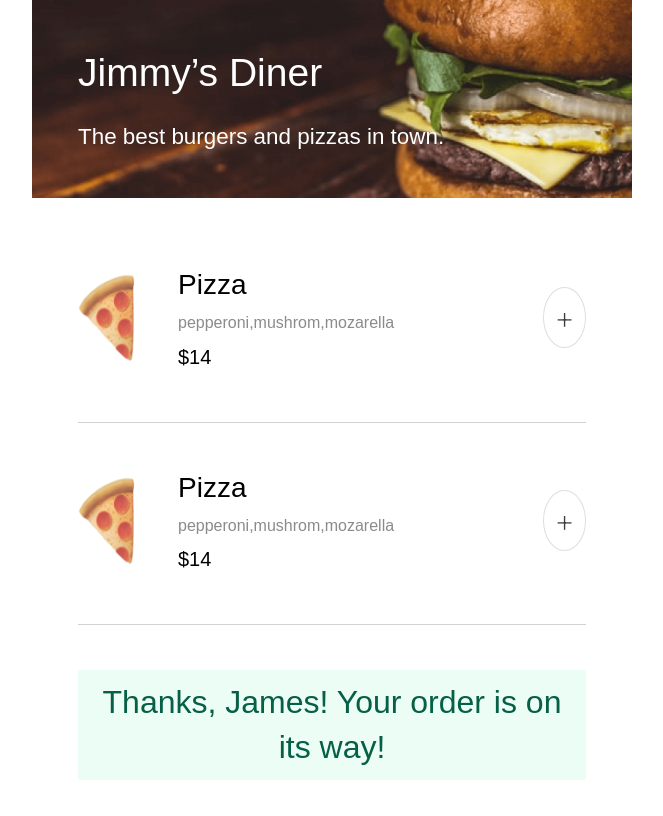
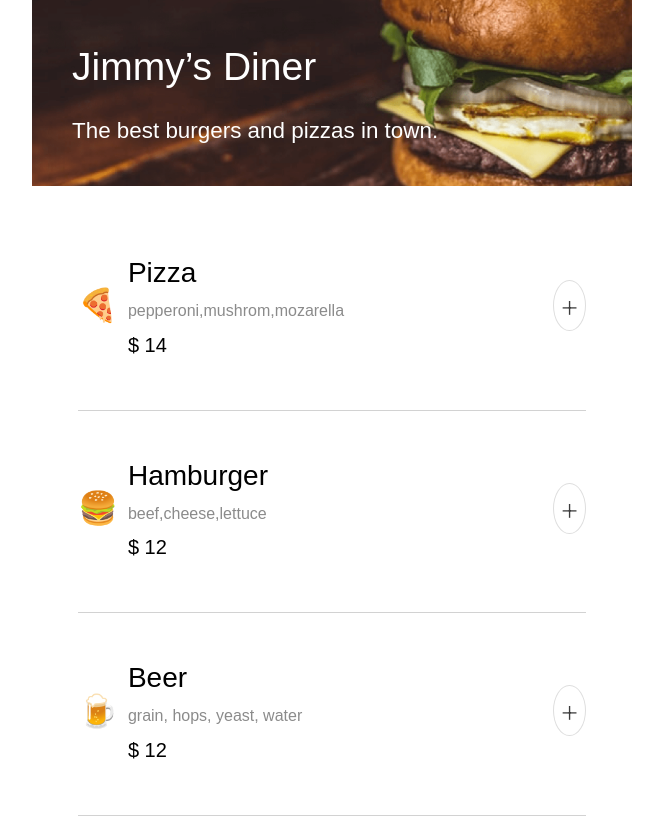
Before and after one commit to ameh-samson/Restaurant-ordering-app, a plain HTML site: page index.html in a window 1280 px wide. Shown: the whole page, without its empty margins (308-971 px from the left). Drawn offline with Linux system fonts and the light colour scheme; a web font is replaced by a local one.

Commit message:
getMenuHTML function added and rendered to the DOM

```diff
--- a/data.js
+++ b/data.js
@@ -1,23 +1,23 @@
-const menuArray = [
+export const menuArray = [
   {
     name: "Pizza",
     ingredients: ["pepperoni", "mushrom", "mozarella"],
     id: 0,
     price: 14,
-        emoji: "🍕"
+    emoji: "🍕",
   },
   {
     name: "Hamburger",
     ingredients: ["beef", "cheese", "lettuce"],
     price: 12,
     emoji: "🍔",
-        id: 1
+    id: 1,
   },
   {
     name: "Beer",
     ingredients: ["grain, hops, yeast, water"],
     price: 12,
     emoji: "🍺",
-        id: 2
-    }
-]
+    id: 2,
+  },
+];
--- a/index.css
+++ b/index.css
@@ -82,7 +82,7 @@ p {
   background: url("img/header-img.png");
   background-position: center;
   background-size: cover;
-  padding: 46px;
+  padding: 40px;
   margin-bottom: 67px;
 }
 
@@ -96,14 +96,12 @@ p {
 }
 
 .menu-item-img {
-  display: inline-block;
-  width: 70px;
-  height: 89px;
+  font-size: 32px;
 }
 
 .menu-item-content {
   flex: 1;
-  margin-left: 30px;
+  margin: 0 10px;
 }
 
 .menu-item-description {
@@ -121,9 +119,8 @@ p {
   background: none;
   border: 1.5px solid #dedede;
   border-radius: 50%;
-  padding: 10px;
+  padding: 5px;
   cursor: pointer;
-  box-sizing: border-box;
 }
 
 .checkout-title {
--- a/index.html
+++ b/index.html
@@ -17,13 +17,13 @@
     <title>Jimmy’s Diner</title>
   </head>
   <body>
-    <main>
+    <main class="main">
       <header class="header container">
         <h1 class="header-title">Jimmy’s Diner</h1>
         <h2 class="header-description">The best burgers and pizzas in town.</h2>
       </header>
 
-      <section class="menu-section">
+      <!-- <section class="menu-section">
         <div class="container">
           <div class="menu-item-container">
             <img class="menu-item-img" src="img/itemgraphic.png" alt="" />
@@ -123,7 +123,7 @@
             Thanks, James! Your order is on its way!
           </h1>
         </div>
-      </section>
+      </section> -->
     </main>
 
     <!-- Javascript link -->
--- a/index.js
+++ b/index.js
@@ -0,0 +1,37 @@
+import { menuArray } from "./data.js";
+
+document.addEventListener("DOMContentLoaded", () => {
+  getMenuHTML();
+});
+
+document.addEventListener("click", (e) => {
+  if (e.target.dataset.itemName) {
+    // getCheckoutHTML();
+  }
+});
+
+function getMenuHTML() {
+  const htmlArray = menuArray.map(
+    ({ name, ingredients, id, price, emoji }) => `
+    <div class="menu-item-container">
+      <p class="menu-item-img">${emoji}</p>
+      <div class="menu-item-content">
+        <h2 class="menu-item-title">${name}</h2>
+        <p class="menu-item-description">${ingredients}</p>
+        <h3 class="menu-item-price">$ ${price}</h3>
+      </div>
+      <div>
+        <button class="menu-item-add-btn" data-item-name="${id}">+</button>
+      </div>
+    </div>`
+  );
+
+  const menuSection = document.createElement("section");
+  menuSection.classList.add("menu-section");
+  const container = document.createElement("div");
+  container.classList.add("container");
+  container.innerHTML = htmlArray.join("");
+  menuSection.appendChild(container);
+
+  document.body.appendChild(menuSection);
+}
```
Lines whose indentation alone changed are shown as unchanged.
